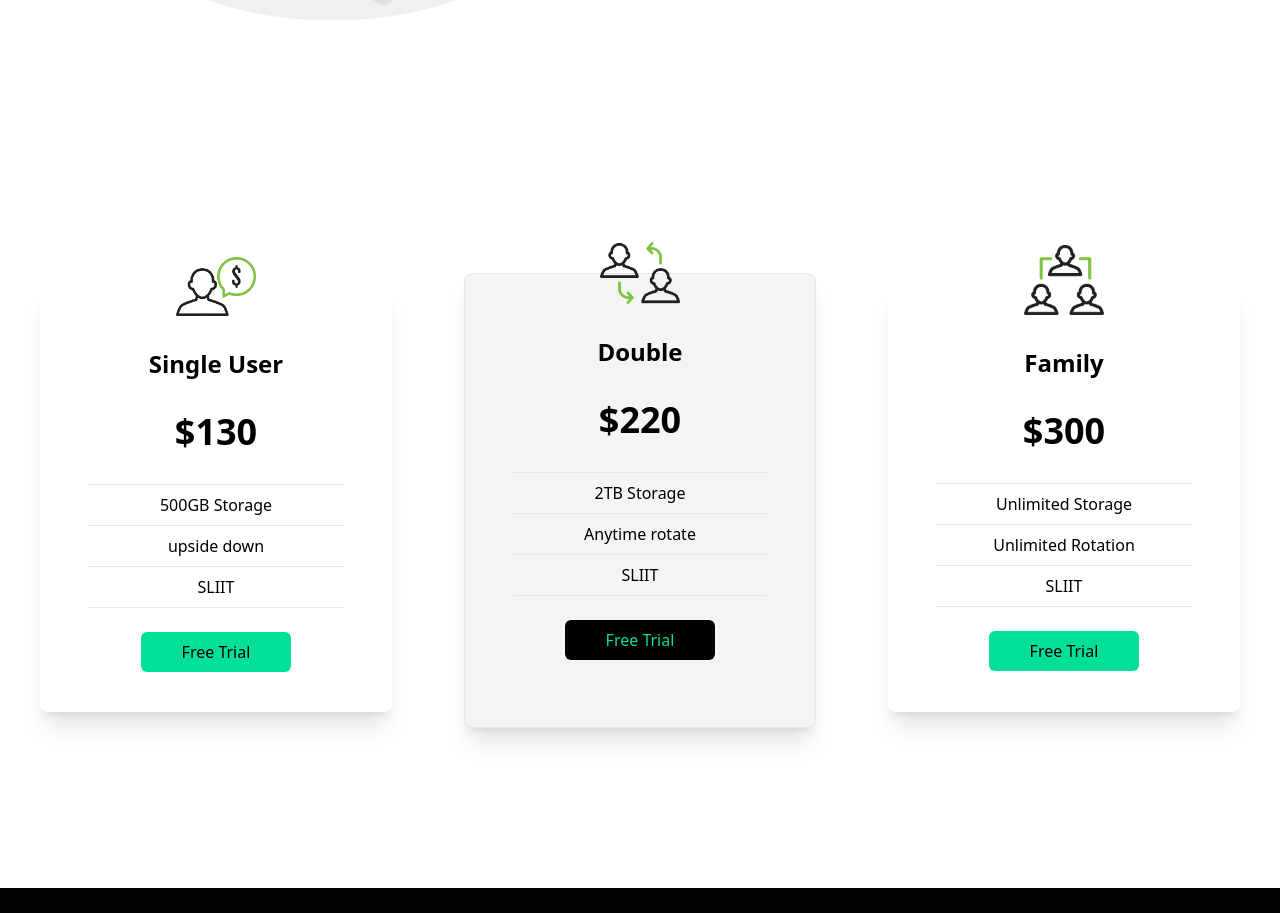
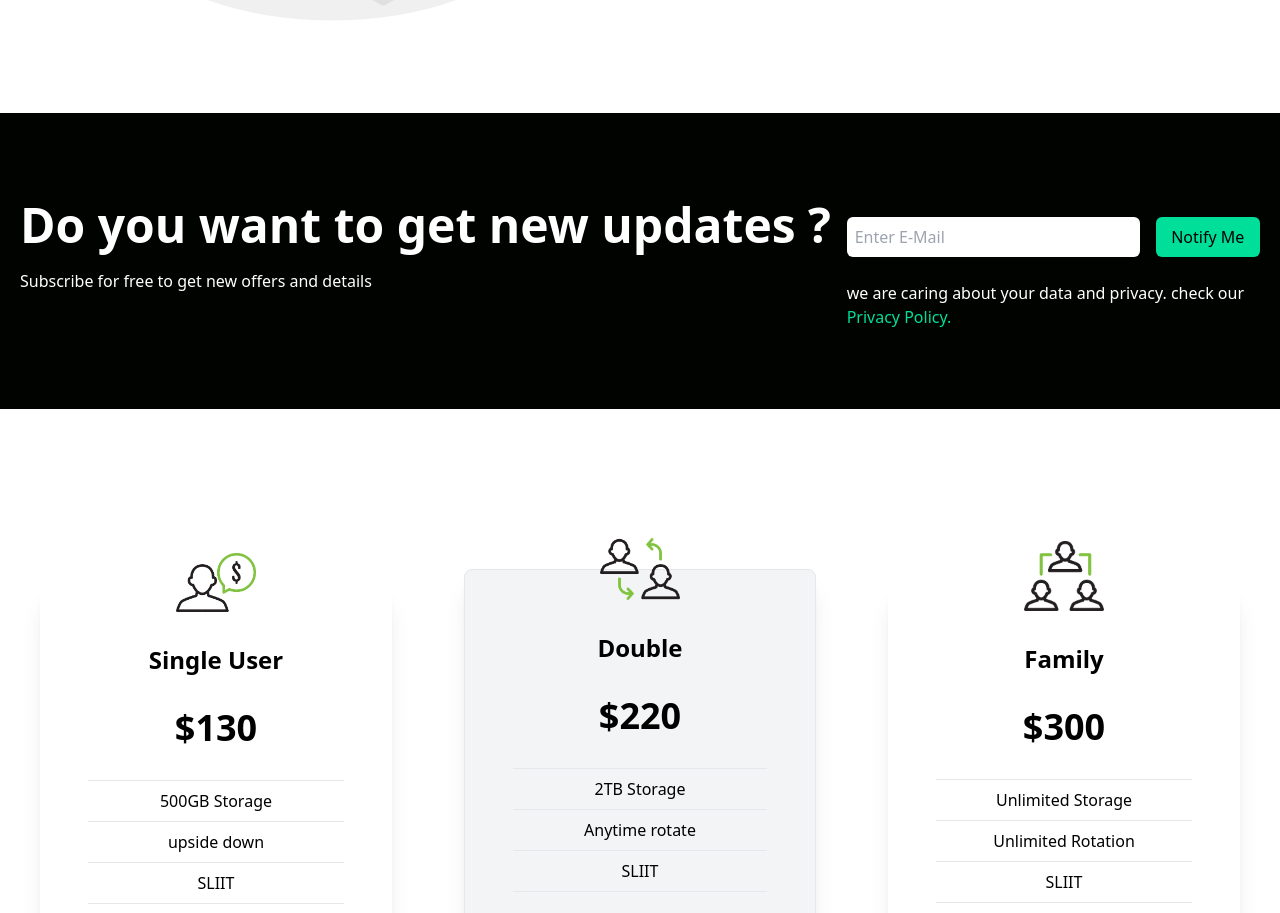
Before and after one commit to AnjanaPrabhath/React-Tailwind-first-web, a React (Create React App) app: page / in a window 1280 px wide. Shown: the part 1308-2221 px from the top of the page. Built offline with nearby package versions, Linux system fonts and the light colour scheme.

Commit message:
newsletter added

```diff
--- a/src/App.js
+++ b/src/App.js
@@ -12,7 +12,7 @@ function App() {
       <Navbar/>
       <Hero/>
       <Addvertise/>
-      {/* <Newsletter/> */}
+      <Newsletter/>
       <Packages/>
       <Footer/>
     </div>
```
